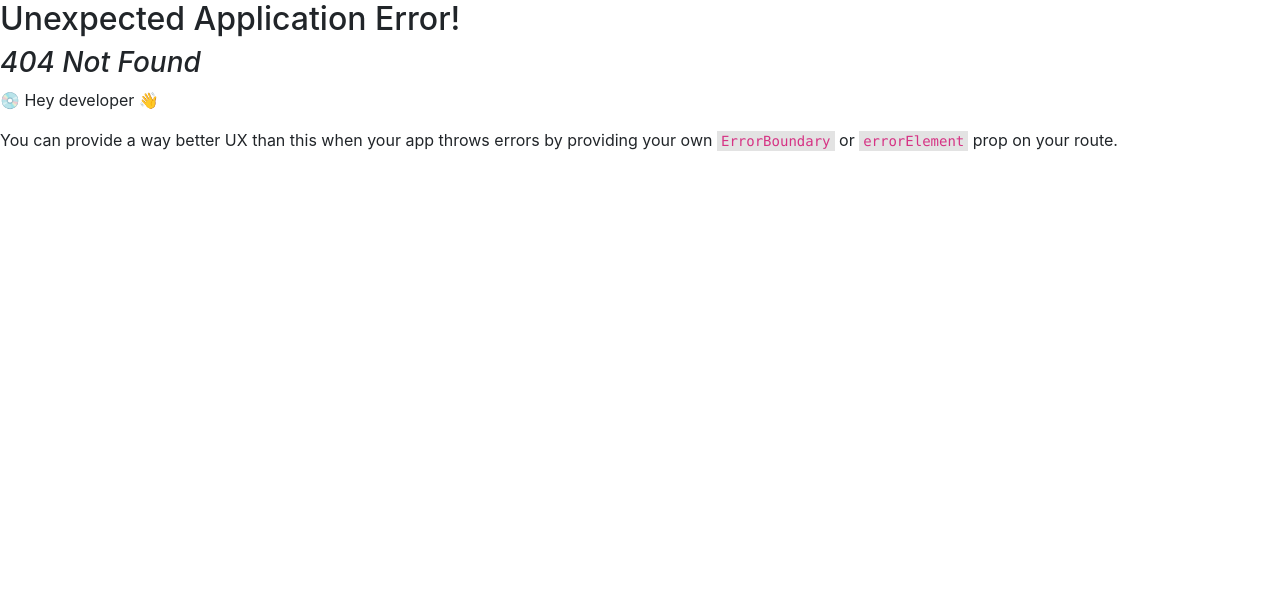
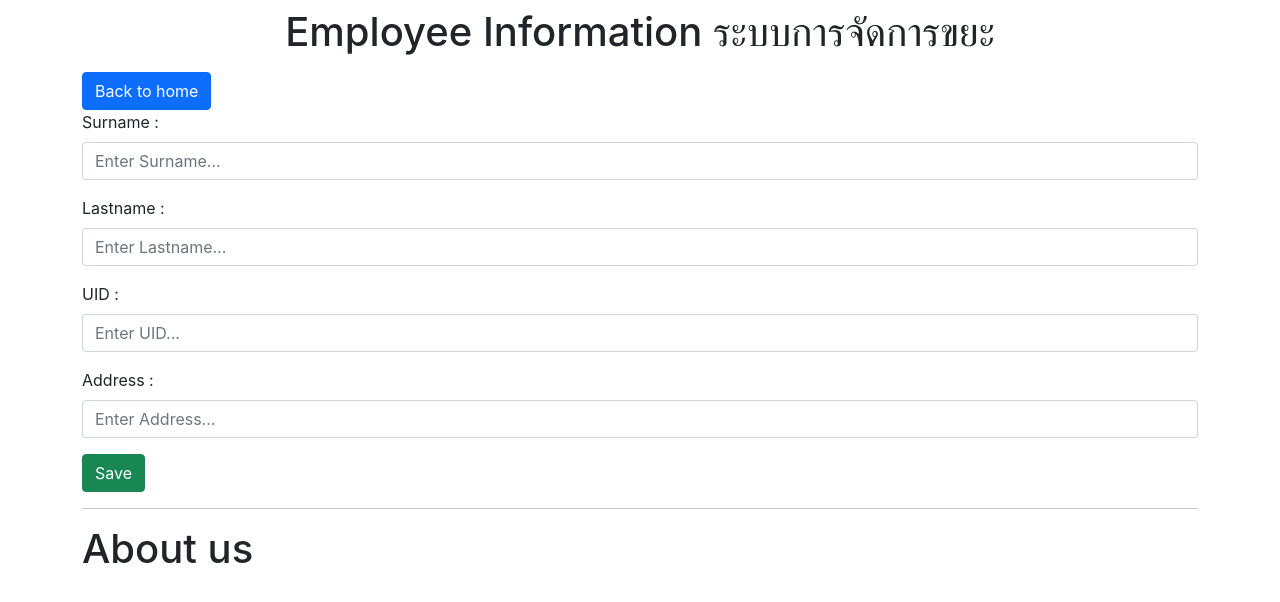
Before and after one commit to Flxke15/p-waste-server, a React (Create React App) app in the folder client/: page /addUser in a window 1280 px wide. Before the commit this address had no page. Shown: the top 602 px of the page. Built offline with nearby package versions, Linux system fonts and the light colour scheme.

Commit message:
adduser and delete user this OK

```diff
--- /dev/null
+++ b/client/src/Pages/AddUser.js
@@ -0,0 +1,101 @@
+import React, {useState} from "react";
+import Navbar from "../component/navbar";
+import Footer from "../component/footer";
+import axios from "axios";
+import Swal from "sweetalert2";
+import {Routes, Route, useNavigate} from 'react-router-dom';
+
+function AddUser(){
+
+    const navigate = useNavigate();
+    const [surname,setSurname] = useState("");
+    const [lastname,setLastname] = useState("");
+    const [uid,setUID] = useState("");
+    const [address,setAddress] = useState("");
+    const [userlist,setUserlist] = useState([]);
+
+    const adduser = () => {
+        axios.post('http://localhost:3001/adduser', {
+            surname : surname,
+            lastname : lastname,
+            uid : uid,
+            address : address
+        }).then(() => {
+            setUserlist([
+                ...userlist,
+                {
+                    surname : surname,
+                    lastname : lastname,
+                    uid : uid,
+                    address : address
+                }
+            ])
+        })
+        Swal.fire({
+            position: 'top-end',
+            icon: 'success',
+            title: 'Your work has been saved',
+            showConfirmButton: false,
+            timer: 1500
+        })
+        navigate('/mainAdmin');
+    }
+    return(
+        <div className='App container'>
+            <Navbar/>
+            <a href='/mainAdmin' role='button' className='btn btn-primary'>Back to home</a>
+            <div className='adduser'>
+                <form action=''>
+                    <div className='mb-3'>
+                        <label htmlFor='surname' className='form-label'>Surname :</label>
+                        <input
+                            type='text'
+                            className='form-control'
+                            placeholder='Enter Surname...'
+                            onChange={(event) => {
+                                setSurname(event.target.value)
+                            }}
+                        />
+                    </div>
+                    <div className='mb-3'>
+                        <label htmlFor='lastname' className='form-label'>Lastname :</label>
+                        <input
+                            type='text'
+                            className='form-control'
+                            placeholder='Enter Lastname...'
+                            onChange={(event) => {
+                                setLastname(event.target.value)
+                            }}
+                        />
+                    </div>
+                    <div className='mb-3'>
+                        <label htmlFor='uid' className='form-label'>UID :</label>
+                        <input
+                            type='text'
+                            className='form-control'
+                            placeholder='Enter UID...'
+                            onChange={(event) => {
+                                setUID(event.target.value)
+                            }}
+                        />
+                    </div>
+                    <div className='mb-3'>
+                        <label htmlFor='address' className='form-label'>Address :</label>
+                        <input
+                            type='text'
+                            className='form-control'
+                            placeholder='Enter Address...'
+                            onChange={(event) => {
+                                setAddress(event.target.value)
+                            }}
+                        />
+                    </div>
+                    <button className='btn btn-success' onClick={adduser}>Save</button>
+                </form>
+            </div>
+            <Footer/>
+        </div>
+    )
+}
+
+export default AddUser;
--- a/client/src/Pages/main-admin.js
+++ b/client/src/Pages/main-admin.js
@@ -1,12 +1,71 @@
 import React from "react";
 import Navbar from "../component/navbar";
 import Footer from "../component/footer";
+import axios from "axios";
+import {useState} from "react";
+import Swal from "sweetalert2";
+import {Routes, Route, useNavigate} from 'react-router-dom';
 
 function MainAdmin(){
+    const navigate = useNavigate();
+
+    const [userList,setUserList] = useState([]);
+    const showUsers = () => {
+        axios.get("http://localhost:3001/showUser").then((response) => {
+            setUserList(response.data);
+        })
+    }
+
+    const deleteUser = (id) => {
+        Swal.fire({
+            title: 'Do you want to save the changes?',
+            showDenyButton: true,
+            showCancelButton: true,
+            confirmButtonText: 'Delete',
+            denyButtonText: `Don't delete`,
+        }).then((result) => {
+            /* Read more about isConfirmed, isDenied below */
+            if (result.isConfirmed) {
+                axios.delete(`http://localhost:3001/delete/${id}`).then((response) => {
+                    setUserList(
+                        userList.filter((val) => {
+                            return val.id != id;
+                        })
+                    )
+                    window.location.reload(false);
+                })
+
+            } else if (result.isDenied) {
+                Swal.fire('Changes are not delete', '', 'info')
+            }
+        })
+
+
+    }
+
     return(
-        <div>
+        <div className="App container">
             <Navbar/>
             <h1>This is Main Admin Page.</h1>
+            <a className='btn btn-success' href='/addUser' role='button' style={{marginBottom: 2 + 'em'}}>AddUser</a>
+            <div className='showUser'>
+                <button className={'btn btn-primary'} onClick={showUsers}>Show User</button>
+                <br/><br/>
+                {userList.map((val,key) =>{
+                    return(
+                        <div className='employee card'>
+                            <div className='card-body text-left'>
+                                <p className='card-text'>Surname: {val.Surname}</p>
+                                <p className='card-text'>Lastname: {val.Lastname}</p>
+                                <p className='card-text'>UID: {val.UID}</p>
+                                <p className='card-text'>Address: {val.Address}</p>
+                                <p className='card-text'>Role: {val.Role}</p>
+                            </div>
+                            <button className='btn btn-danger' onClick={() => {deleteUser(val.ID)}} style={{marginBottom:2 +'em'}}>Delete</button>
+                        </div>
+                    )
+                })}
+            </div>
             <Footer/>
         </div>
     )
--- a/client/src/Pages/main-user.js
+++ b/client/src/Pages/main-user.js
@@ -13,6 +13,7 @@ function MainUser() {
     return(
         <div>
             <Navbar/>
+            <a className='btn btn-secondary' href='/Login' role='button' style={{marginRight: 2 + 'em'}}>Go to Login</a>
             <h1>This is Main User Page.</h1>
             <div className='showUser'>
                 <button className={'btn btn-primary'} onClick={showUsers}>Show User</button>
```
Also changed, not shown: client/src/index.js (+10 -0 lines), 2 other files (tests, documents, lock files or other folders).
